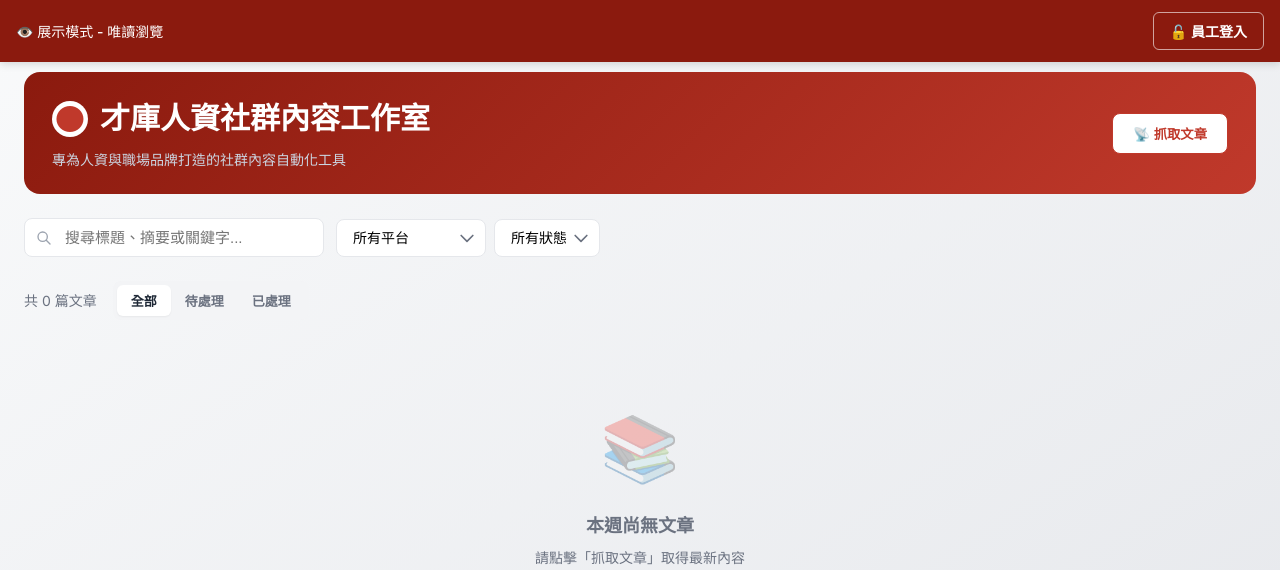
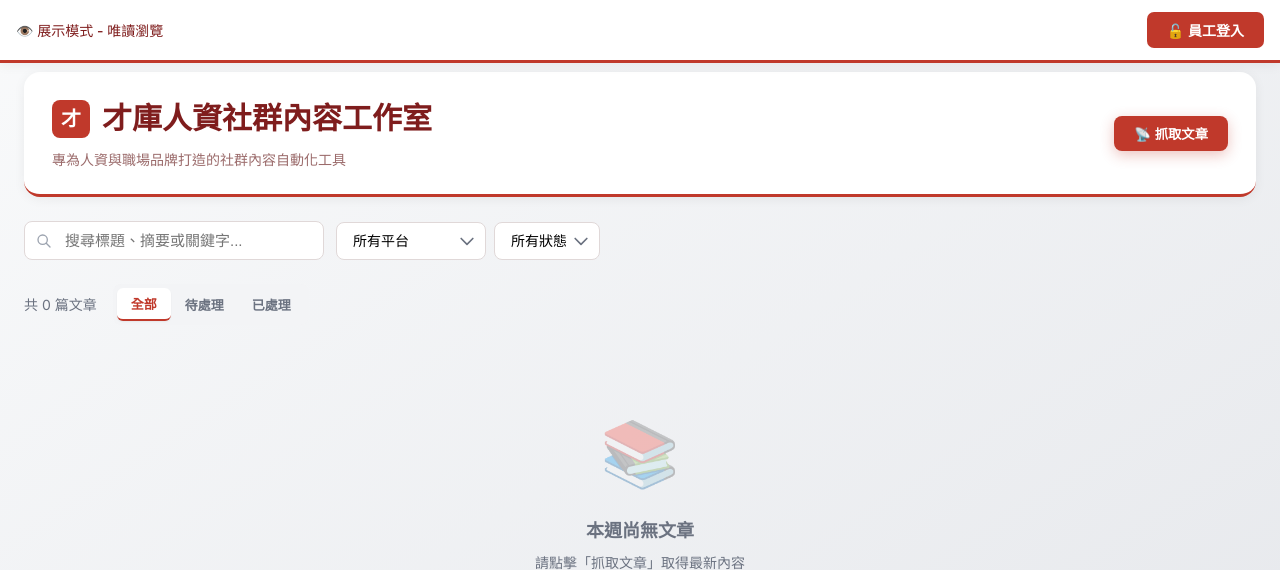
Before and after one commit to Kellyhsieh0811/ai-knowledge-base, a Flask app: page / in a window 1280 px wide. Shown: the top 570 px of the page. Run offline with Flask 3, Linux system fonts and the light colour scheme; data that the repository does not hold is empty.

Commit message:
rebrand: 才庫完整品牌設計

```diff
--- a/templates/index.html
+++ b/templates/index.html
@@ -58,19 +58,19 @@
             align-items: center;
             gap: 0.75rem;
             font-size: 1.875rem;
-            font-weight: 700;
-            color: #ffffff;
+            font-weight: 900;
+            color: var(--red-text);
             margin-bottom: 0.25rem;
         }
 
         .header-icon {
             width: 2rem;
             height: 2rem;
-            color: #a5b4fc;
+            color: var(--red-main);
         }
 
         .header-subtitle {
-            color: #cbd5e1;
+            color: #9b6b6b;
             font-size: 0.875rem;
             margin-top: 0.25rem;
         }
@@ -262,7 +262,7 @@
         .search-input {
             width: 100%;
             padding: 0.625rem 1rem 0.625rem 2.5rem;
-            border: 1px solid var(--border);
+            border: 1px solid #e0d8d8;
             border-radius: 8px;
             font-size: 0.9375rem;
             background: white;
@@ -290,7 +290,7 @@
 
         .select {
             padding: 0.625rem 2rem 0.625rem 1rem;
-            border: 1px solid var(--border);
+            border: 1px solid #e0d8d8;
             border-radius: 8px;
             background: white;
             font-weight: 500;
@@ -386,8 +386,9 @@
 
         .tab.active {
             background: white;
-            color: var(--text-primary);
+            color: var(--red-main);
             box-shadow: var(--shadow-sm);
+            border-bottom: 2.5px solid var(--red-main);
         }
 
         /* Articles Grid */
@@ -838,11 +842,12 @@
             top: 0;
             left: 0;
             right: 0;
-            background: var(--red-dark);
-            color: white;
+            background: white;
+            color: var(--red-text);
+            border-bottom: 3px solid #c0392b;
             padding: 0.75rem 1rem;
             z-index: 9999;
-            box-shadow: 0 2px 8px rgba(0,0,0,0.15);
+            box-shadow: 0 2px 12px rgba(0,0,0,0.06);
             animation: slideDown 0.3s ease;
         }
 
@@ -862,19 +867,19 @@
         }
 
         .demo-login-btn {
-            background: transparent;
+            background: #c0392b;
             color: white;
-            border: 1px solid rgba(255,255,255,0.6);
-            padding: 0.5rem 1rem;
-            border-radius: 6px;
-            font-weight: 600;
+            border: none;
+            border-radius: 7px;
+            padding: 8px 20px;
+            font-weight: 700;
             cursor: pointer;
             font-size: 0.875rem;
             transition: all 0.2s;
         }
 
         .demo-login-btn:hover {
-            background: rgba(255,255,255,0.1);
+            background: #8B1a0e;
             transform: translateY(-1px);
         }
 
@@ -887,24 +892,24 @@
 
 <body>
     <div class="container">
-        <div style="background: linear-gradient(135deg, var(--red-dark), var(--red-main)); border-radius: 16px; padding: 24px 28px; margin-bottom: 24px; display: flex; justify-content: space-between; align-items: center;">
+        <div style="background: white; border-radius: 16px; padding: 24px 28px; margin-bottom: 24px; display: flex; justify-content: space-between; align-items: center; border-bottom: 3px solid var(--red-main); box-shadow: 0 2px 12px rgba(0,0,0,0.06);">
             <!-- Title -->
             <div>
-                <h1 class="header-title" style="margin: 0; display: flex; align-items: center; gap: 12px;">
-                    <span style="color:var(--red-main); font-size:1.2em; background:white; border-radius:50%; width:36px; height:36px; display:inline-flex; align-items:center; justify-content:center;">●</span>
+                <h1 class="header-title" style="margin: 0; display: flex; align-items: center; gap: 12px; font-weight: 900; color: var(--red-text);">
+                    <div style="width:38px;height:38px;background:var(--red-main);border-radius:8px;display:flex;align-items:center;justify-content:center;font-size:20px;font-weight:900;color:white;">才</div>
                     才庫人資社群內容工作室
                 </h1>
-                <p class="header-subtitle" style="margin: 8px 0 0 0;">專為人資與職場品牌打造的社群內容自動化工具</p>
+                <p class="header-subtitle" style="margin: 8px 0 0 0; color: #9b6b6b;">專為人資與職場品牌打造的社群內容自動化工具</p>
             </div>
 
             <!-- Buttons -->
-            <div style="display: flex; gap: 12px;">
+            <div style="display: flex; gap: 12px; align-items: center;">
                 <button id="rss-manage-btn" onclick="showRSSManager()"
-                    style="padding: 10px 20px; background: rgba(255,255,255,0.15); color: white; border: 1px solid rgba(255,255,255,0.4); border-radius: 8px; font-weight: 600; cursor: pointer; display: flex; align-items: center; gap: 8px;">
+                    style="padding: 8px 18px; background: #f5f0ef; color: var(--red-text); border: 1px solid #e0d8d8; border-radius: 7px; font-weight: 600; cursor: pointer; display: flex; align-items: center; gap: 8px;">
                     ⚙️ RSS 管理
                 </button>
                 <button onclick="fetchRSS()" id="fetch-btn"
-                    style="padding: 10px 20px; background: white; color: var(--red-main); border: 1px solid var(--red-main); border-radius: 8px; font-weight: 600; cursor: pointer; display: flex; align-items: center; gap: 8px;">
+                    style="padding: 8px 20px; background: var(--red-main); color: white; border: none; border-radius: 8px; font-weight: 600; cursor: pointer; display: flex; align-items: center; gap: 8px; box-shadow: 0 4px 14px rgba(192,57,43,0.3);">
                     📡 抓取文章
                 </button>
             </div>
```
Also changed, not shown: other parts of templates/index.html (+13 -10 lines).
